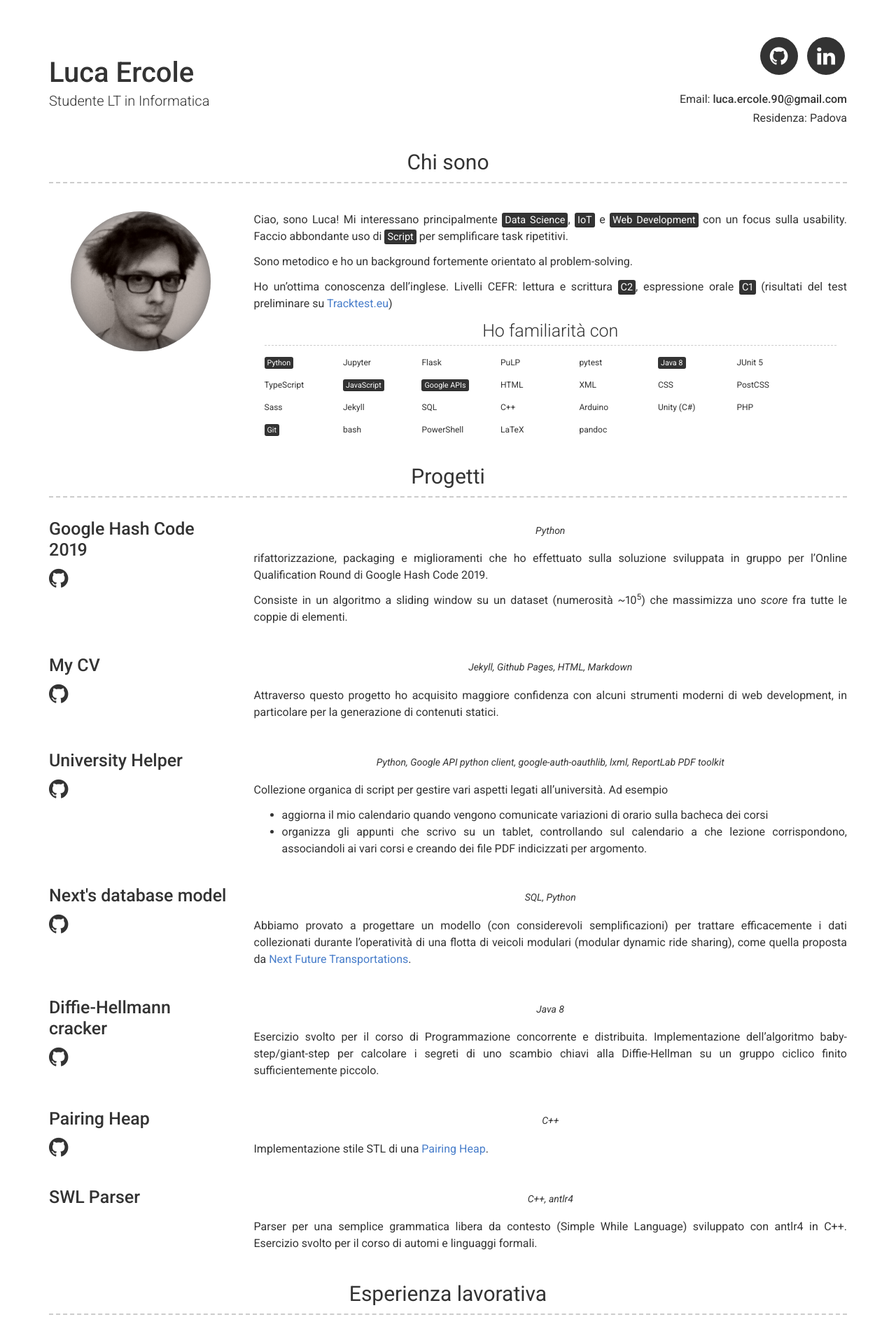
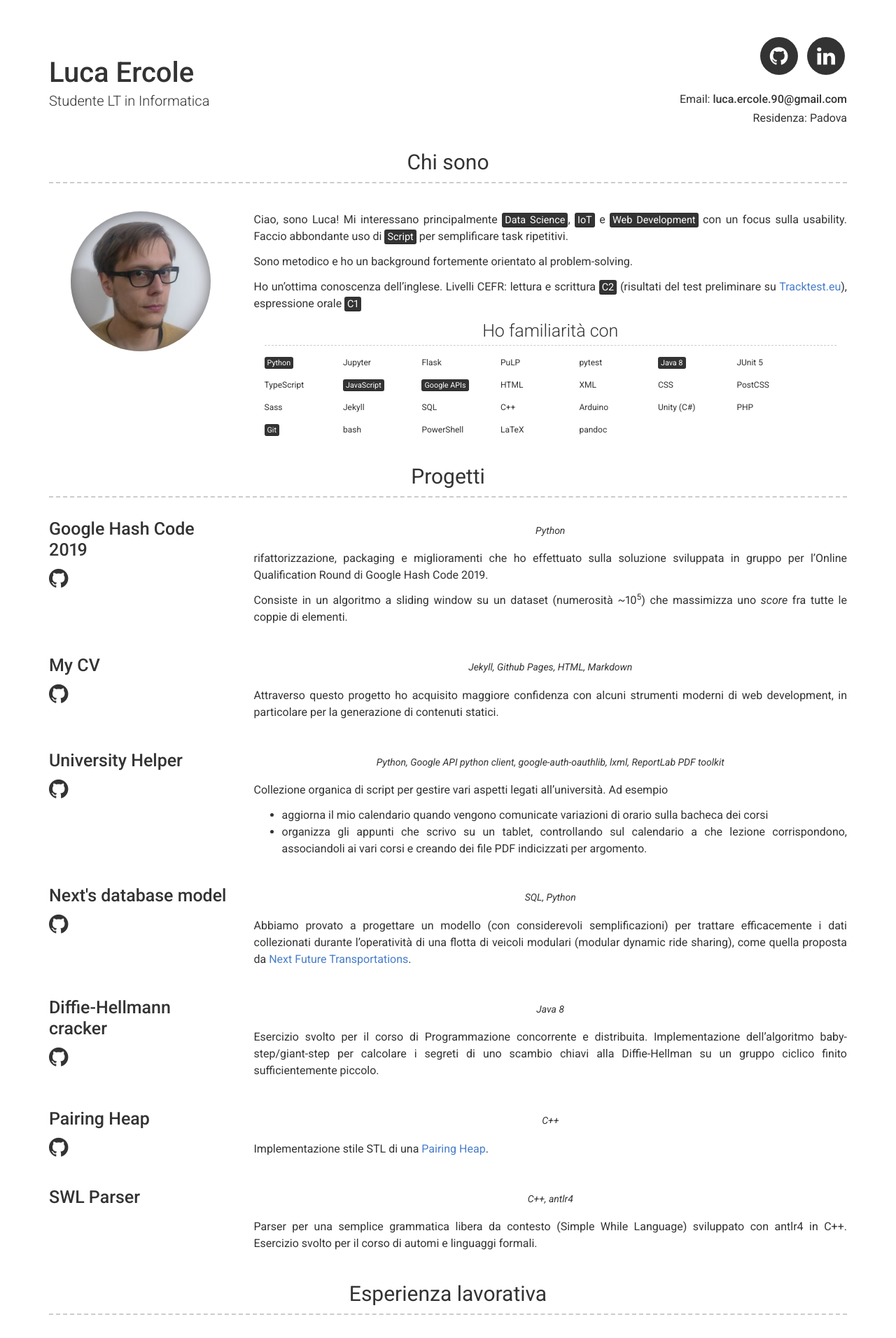
Before and after one commit to erclu/my-cv, a Jekyll site: the page built from index.md, in a window 1280 px wide. Shown: the top 1912 px of the page at 70% size. Built offline with Jekyll 4.4.1, drawn with Linux system fonts in a browser that asks for light colours.

Commit message:
clean up qr code stuff, change pic

```diff
--- a/_data/about.yml
+++ b/_data/about.yml
@@ -14,13 +14,13 @@ social:
   # youtube:
 
 # About Section
-profile_image: assets/images/pic-optimized.jpg
+profile_image: assets/images/erclu-optimized.jpg
 content: |
   Ciao, sono Luca! Mi interessano principalmente <mark>Data Science</mark>, <mark>IoT</mark> e <mark>Web Development</mark> con un focus sulla usability. Faccio abbondante uso di <mark>Script</mark> per semplificare task ripetitivi.
 
   Sono metodico e ho un background fortemente orientato al problem-solving.
 
-  Ho un'ottima conoscenza dell'inglese. Livelli CEFR: lettura e scrittura <mark>C2</mark>, espressione orale <mark>C1</mark> (risultati del test preliminare su [Tracktest.eu](https://tracktest.eu))
+  Ho un'ottima conoscenza dell'inglese. Livelli CEFR: lettura e scrittura <mark>C2</mark> (risultati del test preliminare su [Tracktest.eu](https://tracktest.eu)), espressione orale <mark>C1</mark>
 
 toolbox_title: Ho familiarità con
 simple_toolbox:
--- a/_includes/header.html
+++ b/_includes/header.html
@@ -49,16 +49,15 @@
         {%- endif -%}
       </ul>
 
-      {%- if site.data.about.website -%}
-      <div class="only-print">
-        <img
-          src="https://zxing.org/w/chart?cht=qr&chs=120x120&chld=H&choe=UTF-8&chl={{ site.data.about.website | url_encode }}"
-          alt="qr code" class="cropped-qr" />
-        <p> {%- include a.html href=site.data.about.website -%} </p>
+      <div class="container-qr-code only-print">
+        <img src="/assets/images/qr-code-url.png" alt="qr code" style="width:100px;height:100px;padding:5px;" />
+        {%- if site.data.about.website -%}
+        <p> Sito: {%- include a.html href=site.data.about.website class="non-breaking-link" -%} </p>
+        {%- endif -%}
       </div>
-      {%- endif -%}
       {%- if site.data.about.email -%}
-      <p> Email: <a href="mailto:{{ site.data.about.email }}" target="_blank">{{ site.data.about.email | escape }}</a>
+      <p>
+        Email: <a href="mailto:{{ site.data.about.email }}" target="_blank">{{ site.data.about.email | escape }}</a>
       </p>
       {%- endif -%}
       {%- if site.data.about.address -%}
--- a/_sass/base.scss
+++ b/_sass/base.scss
@@ -1,6 +1,6 @@
 @import url(https://fonts.googleapis.com/css?family=Roboto:100,300,400,700,500,500italic,400italic,300italic,100italic,700italic);
 @import url(https://maxcdn.bootstrapcdn.com/bootstrap/3.3.5/css/bootstrap.min.css);
-@import url(//netdna.bootstrapcdn.com/font-awesome/4.7.0/css/font-awesome.css);
+@import url(https://netdna.bootstrapcdn.com/font-awesome/4.7.0/css/font-awesome.css);
 
 button,
 input[type="button"],
@@ -142,10 +142,6 @@ picture {
 
 html {
   box-sizing: border-box;
-}
-
-.cropped-qr {
-  margin: -10px;
 }
 
 *,
```
Also changed, not shown: assets/images/erclu-optimized.jpg (added), assets/images/logo-bw.png (renamed from assets/images/logo_bw.png), assets/images/pic-optimized.jpg (deleted), assets/images/pic.jpg (deleted), assets/images/qr-code-url.png (added), assets/images/qr-code.png (deleted), 1 other file.
